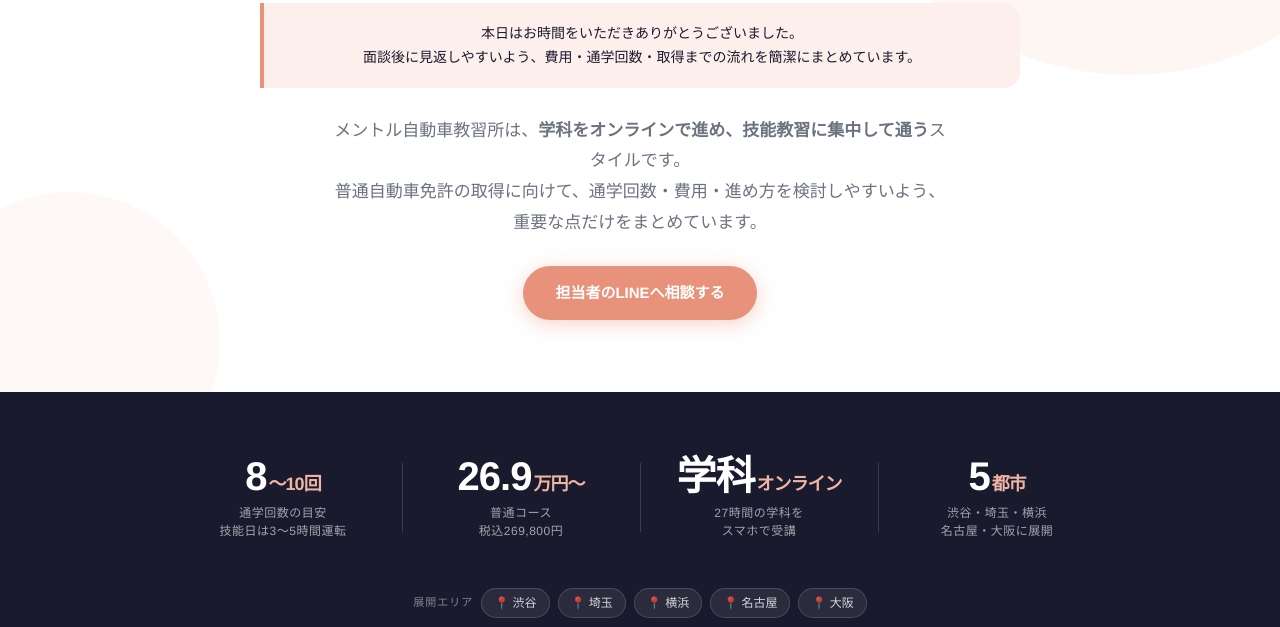
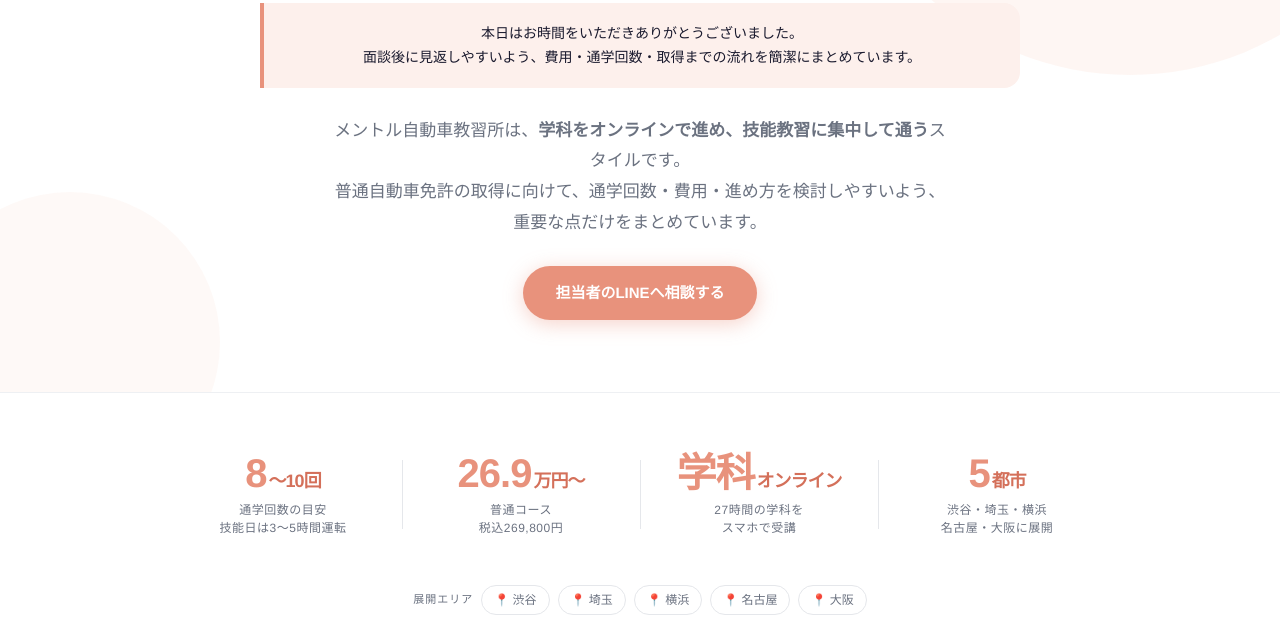
Before and after one commit to mentordrivingschool/mentordrivingschool.github.io, a plain HTML site: page index.html in a window 1280 px wide. Shown: the part 325-952 px from the top of the page. Drawn offline with Linux system fonts and the light colour scheme; a script that the page names is missing.

Commit message:
Update index.html

```diff
--- a/index.html
+++ b/index.html
@@ -761,8 +761,10 @@
        実績ストリップ
     ============================== */
     .stats-strip {
-      background: var(--navy);
-      padding: 48px 0;
+      background: var(--white);
+      padding: 44px 0;
+      border-top: 1px solid #eef0f3;
+      border-bottom: 1px solid #eef0f3;
     }
     .stats-inner {
       max-width: 1000px;
@@ -782,12 +784,12 @@
       position: absolute;
       left: 0; top: 20%; bottom: 20%;
       width: 1px;
-      background: rgba(255,255,255,0.15);
+      background: #e5e7eb;
     }
     .stat-num {
       font-size: 40px;
       font-weight: 800;
-      color: var(--white);
+      color: var(--salmon);
       line-height: 1;
       letter-spacing: -1px;
     }
@@ -795,12 +797,12 @@
       font-style: normal;
       font-size: 18px;
       font-weight: 700;
-      color: var(--salmon-lt);
+      color: var(--salmon-deep);
       margin-left: 2px;
     }
     .stat-label {
       font-size: 12px;
-      color: rgba(255,255,255,0.6);
+      color: var(--gray);
       margin-top: 8px;
       line-height: 1.5;
       letter-spacing: 0.5px;
@@ -816,14 +818,14 @@
     }
     .stats-cities-label {
       font-size: 11px;
-      color: rgba(255,255,255,0.45);
+      color: var(--gray);
       letter-spacing: 1px;
     }
     .city-tag {
       font-size: 12px;
-      color: rgba(255,255,255,0.8);
-      background: rgba(255,255,255,0.08);
-      border: 1px solid rgba(255,255,255,0.15);
+      color: var(--gray);
+      background: var(--white);
+      border: 1px solid #e5e7eb;
       border-radius: 20px;
       padding: 4px 12px;
     }
```
